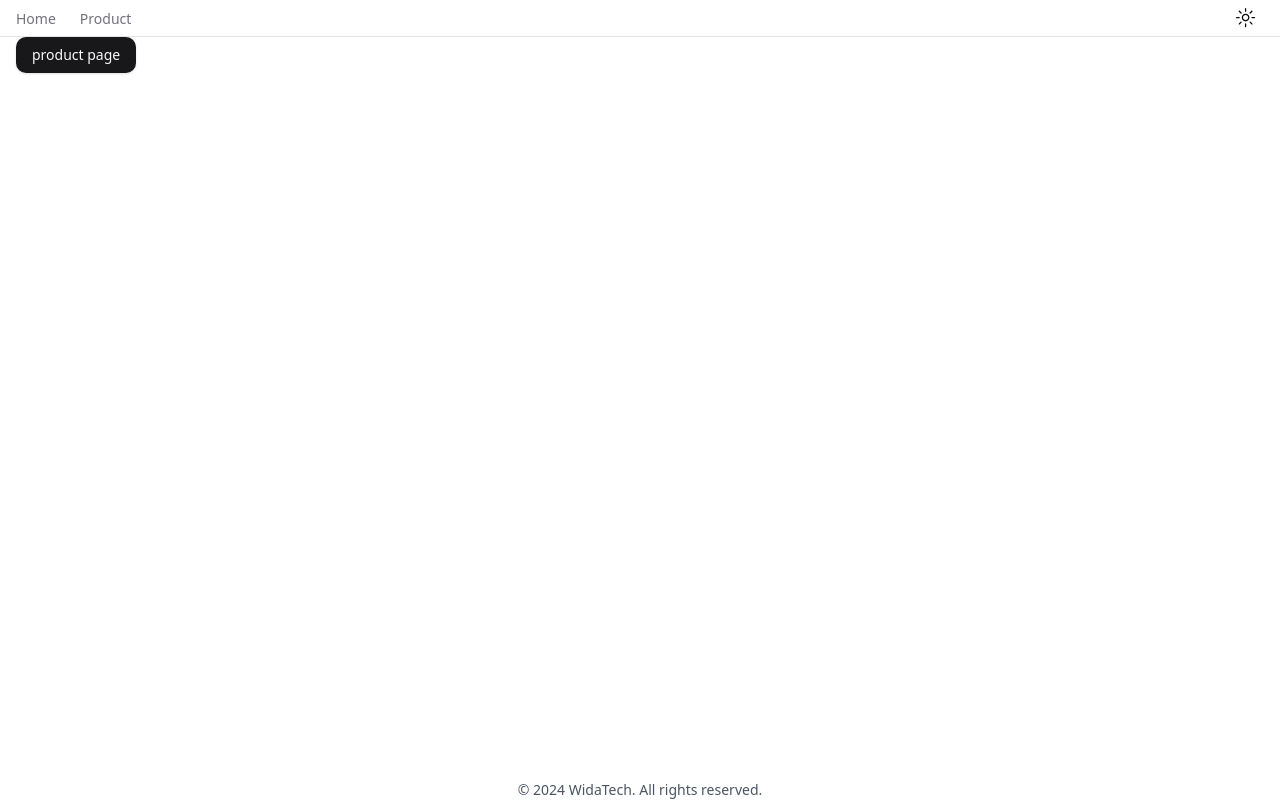
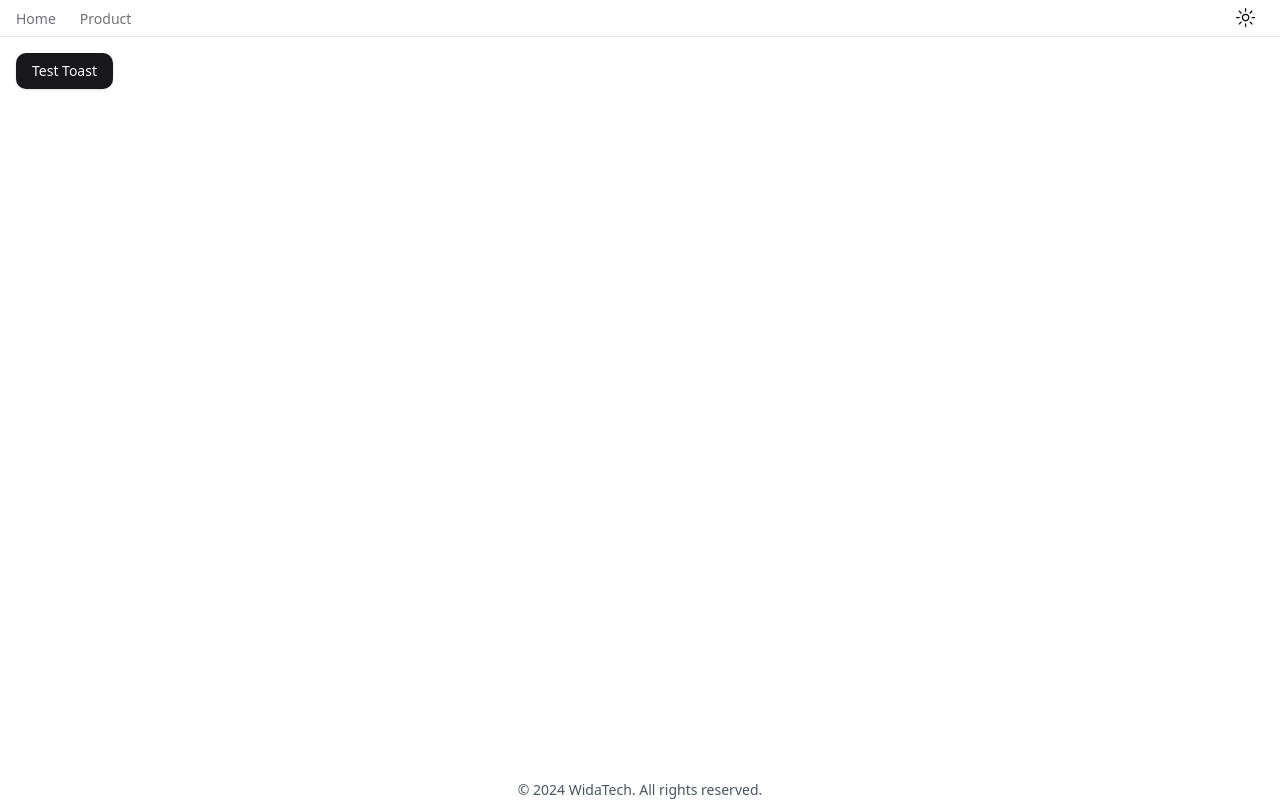
Before and after one commit to vincentkho67/widatech-client, a Next.js app: page /product in a window 1280 px wide. Built offline with nearby package versions, Linux system fonts and the light colour scheme.

Commit message:
[improve] separate types, [fix] toast working

```diff
--- a/src/app/layout.tsx
+++ b/src/app/layout.tsx
@@ -5,6 +5,7 @@ import Header from "../components/header";
 import Footer from "../components/footer";
 import Container from "./container";
 import { ThemeProvider } from "@/components/theme-provider";
+import { Toaster } from "@/components/ui/toaster";
 
 const geistSans = localFont({
   src: "../lib/GeistVF.woff",
@@ -43,7 +44,9 @@ export default function RootLayout({
         >
           <Header />
           <main className="flex-1">
-            <Container>{children}</Container>
+            <Container>{children}
+              <Toaster/>
+            </Container>
           </main>
           <Footer />
         </ThemeProvider>
--- a/src/app/product/page.tsx
+++ b/src/app/product/page.tsx
@@ -1,9 +1,16 @@
+'use client';
 import { Button } from "@/components/ui/button";
+import { toast } from "@/hooks/use-toast";
 
 const Product = () => {
   return (
     <>
-      <Button>product page</Button>
+      <Button
+        onClick={() => toast({ title: 'Test', description: 'This is a test toast' })}
+        className="mt-4"
+      >
+        Test Toast
+      </Button>
     </>
   );
 };
--- a/src/components/invoice-form.tsx
+++ b/src/components/invoice-form.tsx
@@ -9,46 +9,16 @@ import { Card, CardContent } from '@/components/ui/card';
 import { Select, SelectContent, SelectItem, SelectTrigger, SelectValue } from "@/components/ui/select"
 import { toast } from '@/hooks/use-toast';
 import debounce from 'lodash/debounce';
-
-interface Product {
-  id: number;
-  name: string;
-  picture_url: string;
-  stock: number;
-  price: number;
-}
-
-interface ApiResponse {
-  data: Product[];
-  meta: {
-    totalItems: number;
-    itemsPerPage: number;
-    currentPage: number;
-    totalPages: number;
-    isSearch: boolean;
-  };
-}
-
-interface InvoiceFormData {
-  date: string;
-  customer_name: string;
-  salesperson_name: string;
-  payment_type: 'CASH' | 'CREDIT' | 'NOTCASHORCREDIT';
-  notes: string;
-  products: {
-    product_id: number;
-    quantity: number;
-    name?: string;
-    price?: number;
-  }[];
-}
+import { Product } from '@/types/product';
+import { ProductApiResponse } from '@/types/api-response/products/response';
+import { InvoiceFormData } from '@/types/invoice';
 
 const InvoiceForm: React.FC = () => {
   const [isLoading, setIsLoading] = useState<{ [key: number]: boolean }>({});
   const [suggestions, setSuggestions] = useState<{ [key: number]: Product[] }>({});
   const [initialSuggestions, setInitialSuggestions] = useState<Product[]>([]);
 
-  const { register, control, handleSubmit, setValue, watch, formState: { errors } } = useForm<InvoiceFormData>({
+  const { register, control, handleSubmit, setValue, watch, formState: { errors }, reset } = useForm<InvoiceFormData>({
     defaultValues: {
       products: [{ product_id: 0, quantity: 1, name: '' }],
       payment_type: 'CREDIT'
@@ -61,7 +31,6 @@ const InvoiceForm: React.FC = () => {
   });
 
   useEffect(() => {
-    // Fetch initial suggestions when the component mounts
     fetchInitialSuggestions();
   }, []);
 
@@ -79,7 +48,7 @@ const InvoiceForm: React.FC = () => {
     setIsLoading(prev => ({ ...prev, [index]: true }));
     try {
       const response = await fetch(`http://localhost:8080/api/products?q=${query}`);
-      const data: ApiResponse = await response.json();
+      const data: ProductApiResponse = await response.json();
       setSuggestions(prev => ({ ...prev, [index]: data.data }));
     } catch (error) {
       console.error('Error fetching products:', error);
@@ -138,7 +107,16 @@ const InvoiceForm: React.FC = () => {
           title: 'Success',
           description: 'Invoice created successfully!',
         });
-        // Optional: Reset form or redirect user
+
+        reset({
+          customer_name: '',
+          salesperson_name: '',
+          payment_type: 'CREDIT',
+          date: '',
+          notes: '',
+          products: [{ product_id: 0, quantity: 1, name: '' }]
+        });
+
       } else {
         const errorData = await response.json();
         throw new Error(errorData.message || 'Failed to create invoice');
--- /dev/null
+++ b/src/types/api-response/products/response.ts
@@ -0,0 +1,12 @@
+import { Product } from "@/types/product";
+
+export interface ProductApiResponse {
+    data: Product[];
+    meta: {
+      totalItems: number;
+      itemsPerPage: number;
+      currentPage: number;
+      totalPages: number;
+      isSearch: boolean;
+    };
+}
--- /dev/null
+++ b/src/types/invoice.ts
@@ -0,0 +1,13 @@
+export interface InvoiceFormData {
+    date: string;
+    customer_name: string;
+    salesperson_name: string;
+    payment_type: 'CASH' | 'CREDIT' | 'NOTCASHORCREDIT';
+    notes: string;
+    products: {
+      product_id: number;
+      quantity: number;
+      name?: string;
+      price?: number;
+    }[];
+}
--- /dev/null
+++ b/src/types/product.ts
@@ -0,0 +1,7 @@
+export interface Product {
+    id: number;
+    name: string;
+    picture_url: string;
+    stock: number;
+    price: number;
+}
```
